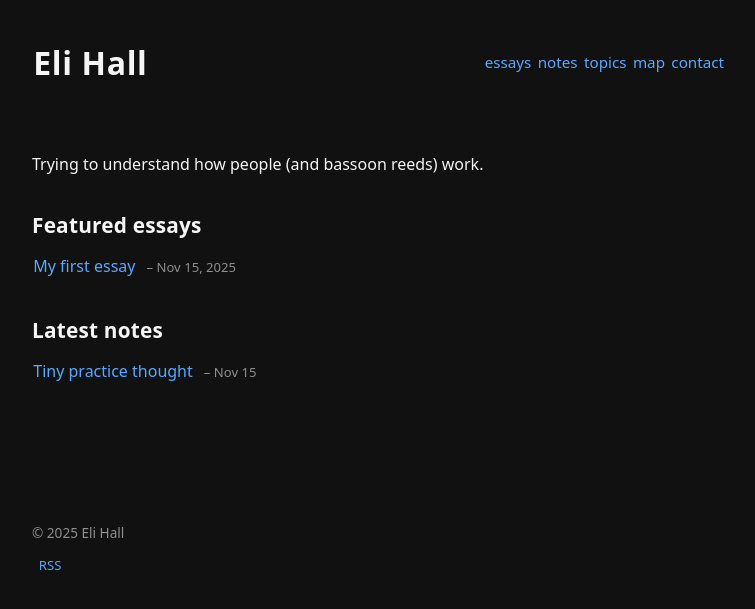
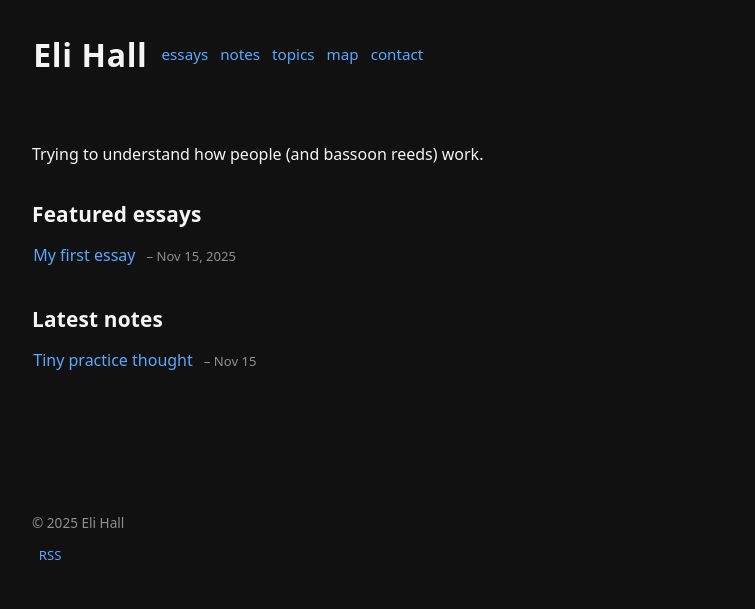
Before and after one commit to ethall52xyz/elihall, a Jekyll site: the page built from index.html, in a window 1280 px wide. Shown: the top 609 px of the page, without its empty margins (262-1017 px from the left). Built offline with Jekyll 4.4.1, drawn with Linux system fonts in a browser that asks for light colours.

Commit message:
Update main.css

```diff
--- a/assets/css/main.css
+++ b/assets/css/main.css
@@ -15,7 +15,7 @@
 
   /* Fonts */
   --font-body: system-ui, -apple-system, BlinkMacSystemFont, "Segoe UI", sans-serif;
-  --font-title: system-ui, -apple-system, BlinkMacSystemFont, "Segoe UI", sans-serif; /* SAME as other headings */
+  --font-title: system-ui, -apple-system, BlinkMacSystemFont, "Segoe UI", sans-serif;
 }
 
 /* Global reset-ish */
@@ -49,45 +49,44 @@ body {
 }
 
 /* =============================
-   Header
+   Header (refined)
    ============================= */
 
 .site-header {
-  margin-bottom: 1.75rem;
+  margin-bottom: 1.6rem;
 }
 
 .site-header .container {
   display: flex;
-  flex-wrap: wrap;
   align-items: center;
-  justify-content: space-between;
-
-  gap: 0.3rem;         /* nav closer to name */
-  padding-top: 2.4rem;
+  justify-content: flex-start;    /* nav hugs name */
+  gap: 0.2rem;                    /* VERY close nav-to-name */
+  padding-top: 1.9rem;            /* slightly less top padding */
   padding-bottom: 0.5rem;
 }
 
-/* Your name — now same font as headings, larger, clean */
+/* Your name — largest, modern, clean */
 .site-title {
   font-family: var(--font-title);
   font-weight: 700;
   letter-spacing: 0.02em;
   text-decoration: none;
   color: var(--text);
-
-  font-size: 2rem;     /* BIGGEST font on site */
+  font-size: 2rem;                /* BIGGEST on the site */
   text-transform: none;
+  margin-right: 0.4rem;
 }
 
-/* Nav: blue, compact, closer to name */
+/* Nav — close to name, but spaced apart internally */
 .site-nav {
   display: flex;
   flex-wrap: wrap;
-  gap: 0.4rem;         /* tighter spacing */
+  gap: 0.75rem;                   /* further apart BETWEEN items */
+  margin-left: 0.2rem;            /* but still VERY close to name */
 }
 
 .site-nav a {
-  color: var(--accent);       /* BLUE like you asked */
+  color: var(--accent);           /* blue links */
   font-size: 0.95rem;
   text-decoration: none;
   padding: 0.05rem 0;
@@ -143,7 +142,9 @@ a:hover {
   background-color: var(--hover-highlight);
 }
 
-/* Lists */
+/* =============================
+   Lists
+   ============================= */
 
 ul,
 ol {
@@ -182,8 +183,7 @@ ol {
   margin-left: 0.35rem;
 }
 
-/* Tags: italic inline */
-
+/* Tags: italic inline (no bubbles) */
 .post-tags {
   margin-left: 0.35rem;
 }
```
